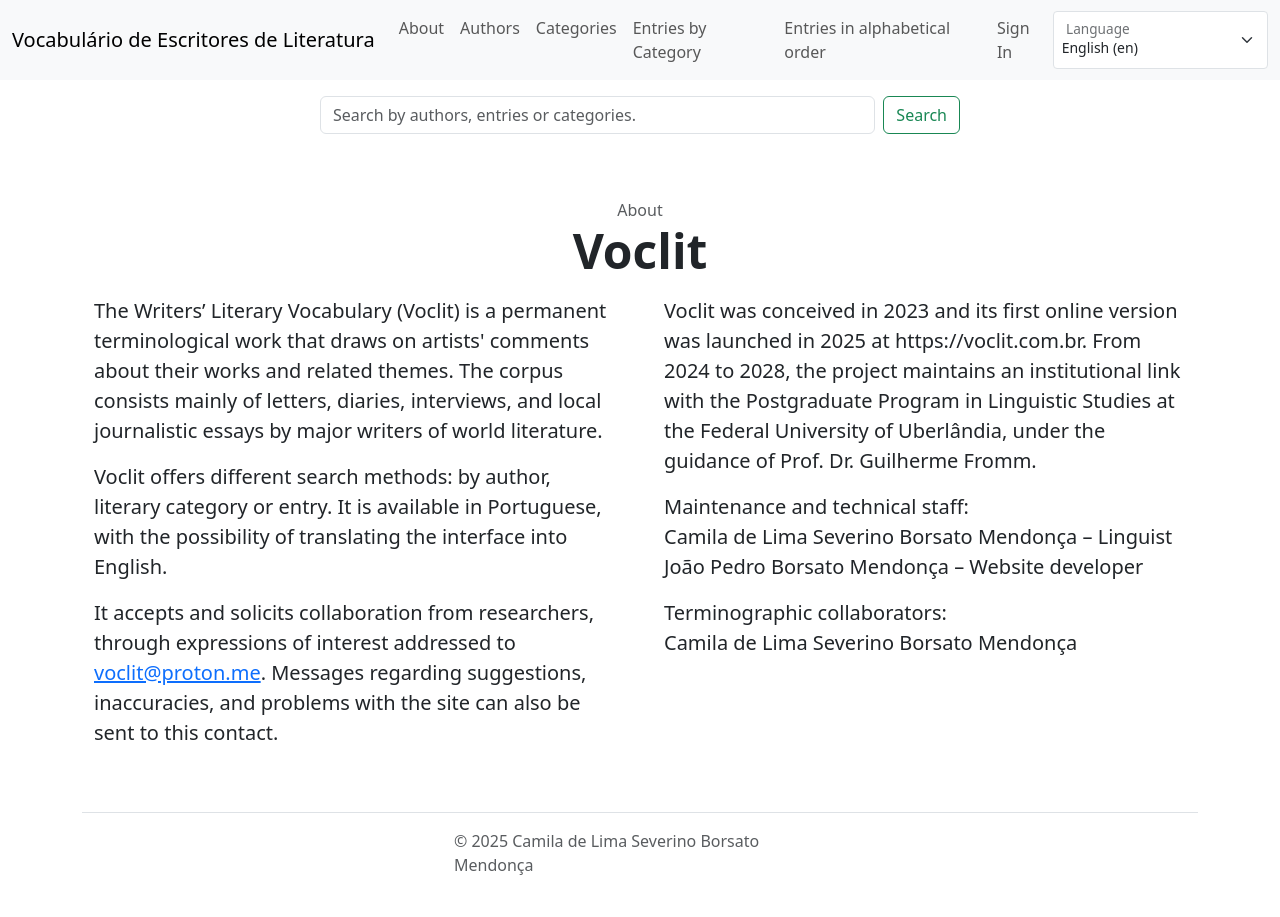
After one commit to jpBorsato/my-grace-project, a Django app: page /about/ in a window 1280 px wide. The commit adds this page. Run offline with Django 5.2, Linux system fonts and the light colour scheme; parts of the project's set-up code (start-up, migrations or seed data) failed here and were passed over.

Commit message:
adds about page

```diff
--- a/voc/templates/base.html
+++ b/voc/templates/base.html
@@ -32,6 +32,10 @@
         </button>
         <div class="collapse navbar-collapse" id="navbarSupportedContent">
           <ul class="navbar-nav me-auto mb-2 mb-lg-0">
+            <li class="nav-item">
+              <a class="nav-link"
+                 href="{% url 'about' %}">{% translate "About" context "navbar"%}</a>
+            </li>
             <li class="nav-item">
               <a class="nav-link"
                  href="{% url 'author-list' %}">{% translate "Authors" %}</a>
--- /dev/null
+++ b/voc/templates/voc/about.html
@@ -0,0 +1,36 @@
+{% extends "base.html" %}
+{% load i18n %}
+{% block title %}{% blocktranslate %}About{% endblocktranslate %}{% endblock %}
+{% block extra_css %}{% endblock %}
+{% block content %}
+<section class="py-5">
+	<div class="container">
+		<div class="text-center">
+			<span class="text-muted">{% translate "About" context "title"%}</span>
+			<h2 class="display-5 fw-bold mb-3">Voclit</h2>
+		</div>
+		{% spaceless %}
+		<div class="row gx-5">
+			<div class="col-md-6">
+				<div class="lead text-center text-md-start">
+					<p>{% translate "The Writers’ Literary Vocabulary (Voclit) is a permanent terminological work that draws on artists' comments about their works and related themes. The corpus consists mainly of letters, diaries, interviews, and local journalistic essays by major writers of world literature." %}</p>
+					<p>{% translate "Voclit offers different search methods: by author, literary category or entry. It is available in Portuguese, with the possibility of translating the interface into English." %}</p>
+					<p>{% translate "It accepts and solicits collaboration from researchers, through expressions of interest addressed to " %}<a href="mailto:voclit@proton.me">voclit@proton.me</a>. {% translate "Messages regarding suggestions, inaccuracies, and problems with the site can also be sent to this contact." %}</p>
+				</div>
+			</div>
+			<div class="col-md-6">
+				<div class="lead text-center text-md-start">
+					<p>{% translate "Voclit was conceived in 2023 and its first online version was launched in 2025 at https://voclit.com.br. From 2024 to 2028, the project maintains an institutional link with the Postgraduate Program in Linguistic Studies at the Federal University of Uberlândia, under the guidance of Prof. Dr. Guilherme Fromm." %}</p>
+					<p>
+						{% translate "Maintenance and technical staff" %}:<br>
+						Camila de Lima Severino Borsato Mendonça – {% translate "Linguist" %}<br>
+						João Pedro Borsato Mendonça – {% translate "Website developer" %}</p>
+					<p>{% translate "Terminographic collaborators" %}:<br>
+						Camila de Lima Severino Borsato Mendonça</p>
+				</div>
+			</div>
+		{% endspaceless %}
+		</div>
+	</div>
+</section>
+{% endblock %}
--- a/voc/urls.py
+++ b/voc/urls.py
@@ -30,4 +30,6 @@ urlpatterns = [
     ),
     # Search
     path("search/", views.search, name="search"),
+    # About
+    path("about/", views.about, name="about"),
 ]
--- a/voc/views.py
+++ b/voc/views.py
@@ -239,3 +239,9 @@ def search(request):
             },
         },
     )
+
+def about(request):
+    return render(
+        request,
+        "voc/about.html"
+    )
```
Also changed, not shown: voc/locale/pt_BR/LC_MESSAGES/django.po, 1 other file.
